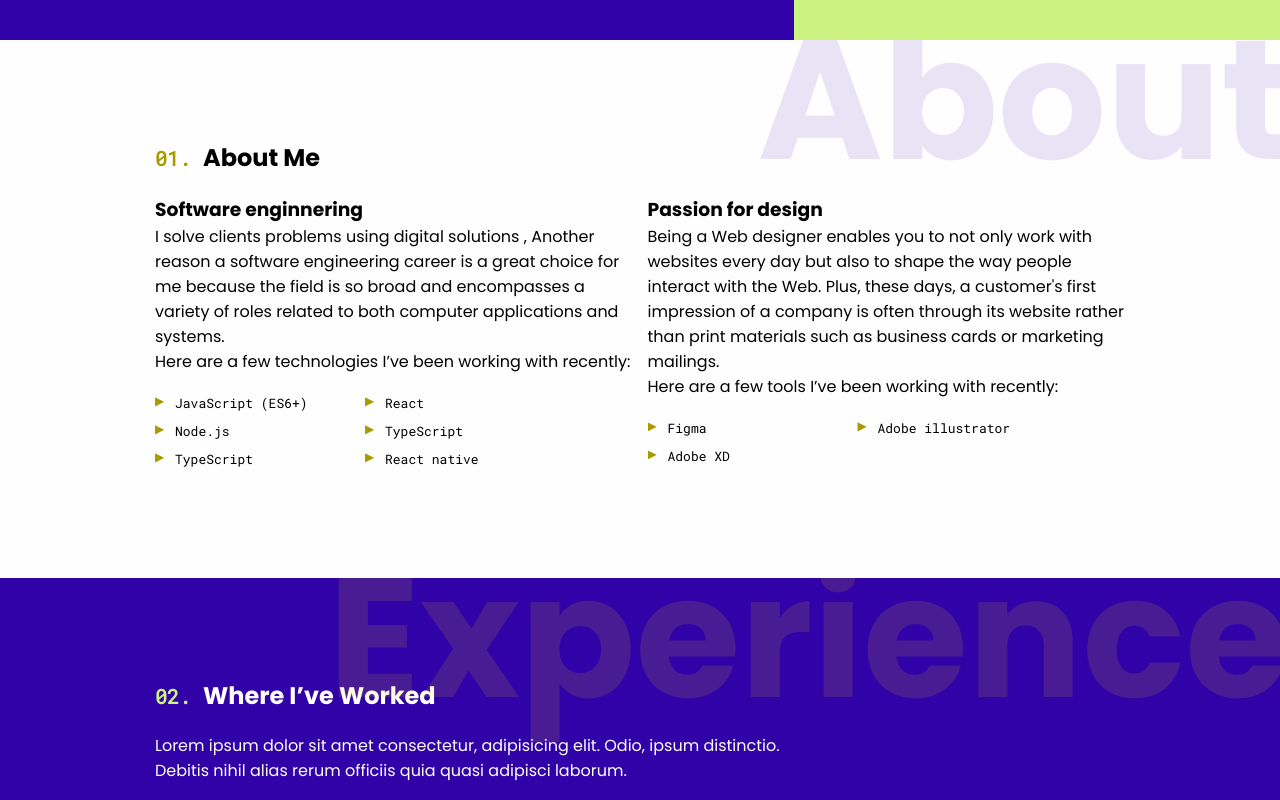
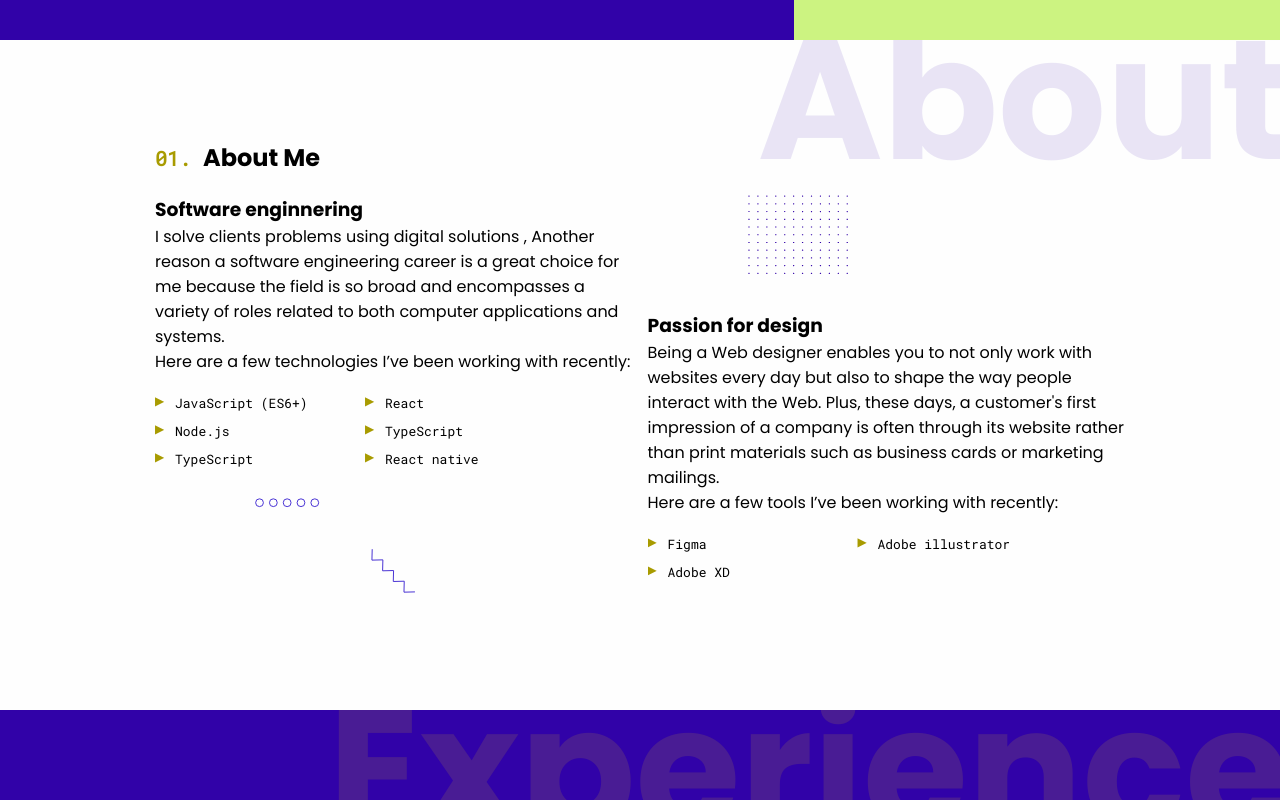
Before and after one commit to amine-louni/v2, a Next.js app: page / in a window 1280 px wide. Shown: the part 510-1310 px from the top of the page. Built offline with nearby package versions, Linux system fonts and the light colour scheme.

Commit message:
design update

```diff
--- a/components/sections/About.jsx
+++ b/components/sections/About.jsx
@@ -1,4 +1,8 @@
+import Image from "next/image";
 import classes from "../../styles/Home.module.scss";
+import squareBlue from "./../../public/square-blue.svg";
+import zigZagBlue from "./../../public/zigzag-blue.svg";
+import circlesagBlue from "./../../public/circles-blue.svg";
 
 export default function About() {
   return (
@@ -31,9 +35,16 @@ export default function About() {
               <li>TypeScript</li>
               <li>React native</li>
             </ul>
+
+            <figure className={classes["form-2"]}>
+              <Image src={circlesagBlue} alt="zig zag" />
+            </figure>
           </div>
 
-          <div className="col-lg-6 ">
+          <div className={`col-lg-6 ${classes["design-col"]}`}>
+            <figure className={classes["form-1"]}>
+              <Image src={squareBlue} alt="zig zag" />
+            </figure>
             <h3>Passion for design</h3>
             <p>
               Being a Web designer enables you to not only work with websites
--- a/styles/Home.module.scss
+++ b/styles/Home.module.scss
@@ -216,3 +216,27 @@
 .blurred {
   overflow: hidden;
 }
+
+.design-col {
+}
+
+.form-1 {
+  position: relative;
+  left: var(--spacing-xxl);
+  width: var(--spacing-xxl);
+  margin-bottom: var(--spacing-xl);
+  @media only screen and (max-width: 992px) {
+    display: none;
+  }
+}
+.form-2 {
+  position: relative;
+  top: var(--spacing-md);
+  left: var(--spacing-xxl);
+
+  width: 16rem;
+  margin-bottom: var(--spacing-xl);
+  @media only screen and (max-width: 992px) {
+    display: none;
+  }
+}
--- a/styles/Navbar.module.scss
+++ b/styles/Navbar.module.scss
@@ -14,7 +14,11 @@
       font-family: var(--font-mono);
       padding: 7px 14px;
       text-transform: capitalize;
+      cursor: pointer;
       font-size: var(--fz-xs);
+      &:hover {
+        color: var(--yellow);
+      }
       span {
         font-family: var(--font-mono);
         color: var(--yellow);
```
Also changed, not shown: public/circles-blue.svg (added).
